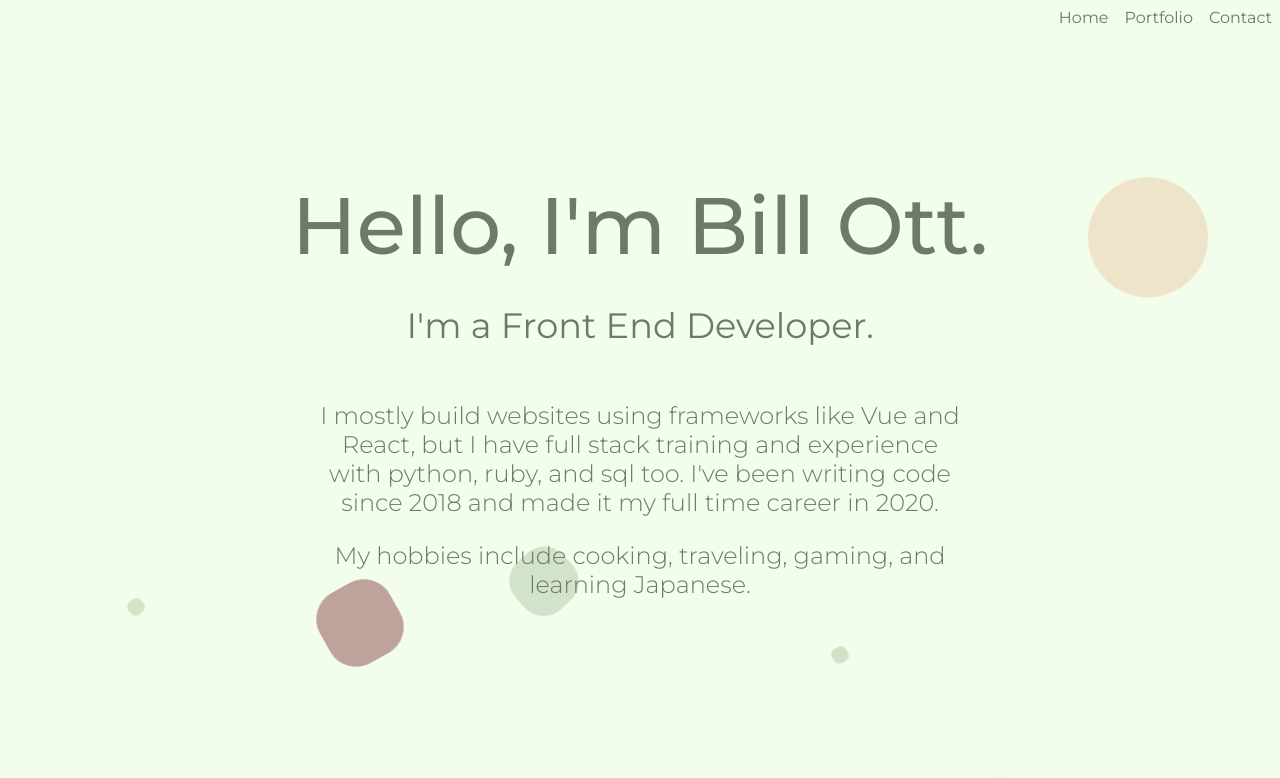
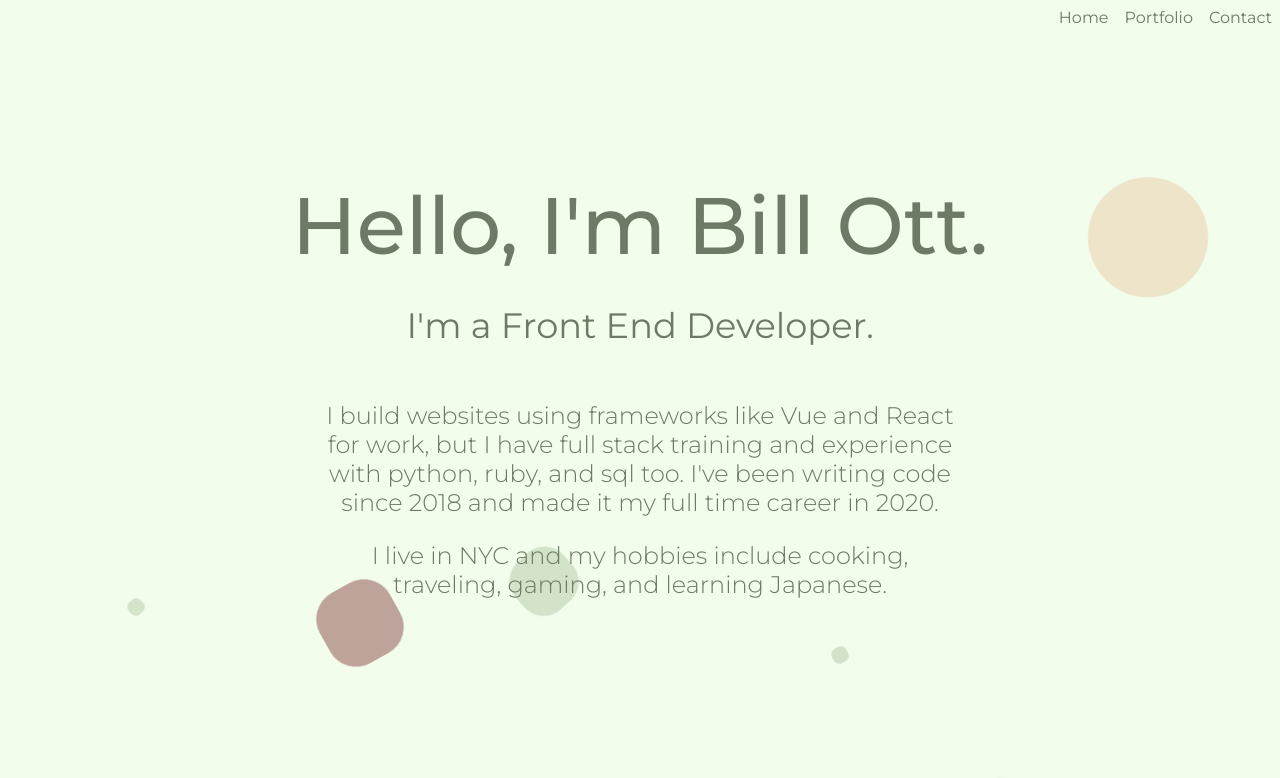
Before and after one commit to billyott/personal-site, a React (Create React App) app: page / in a window 1280 px wide. Shown: the top 778 px of the page. Built offline with nearby package versions, Linux system fonts and the light colour scheme.

Commit message:
update copy

```diff
--- a/src/components/homepage.js
+++ b/src/components/homepage.js
@@ -14,10 +14,10 @@ export default function Homepage() {
             </div>
             <div className="homepage__tagline">
                 <p>
-                    I mostly build websites using frameworks like Vue and React, but I have full stack training and experience with python, ruby, and sql too. I've been writing code since 2018 and made it my full time career in 2020.
+                    I build websites using frameworks like Vue and React for work, but I have full stack training and experience with python, ruby, and sql too. I've been writing code since 2018 and made it my full time career in 2020.
                 </p>
                 <p>
-                    My hobbies include cooking, traveling, gaming, and learning Japanese.
+                    I live in NYC and my hobbies include cooking, traveling, gaming, and learning Japanese.
                 </p>
             </div>
         </div>
```
